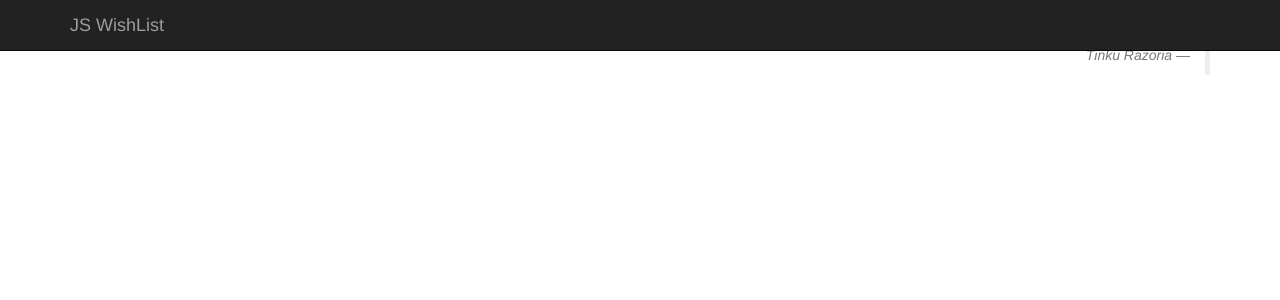
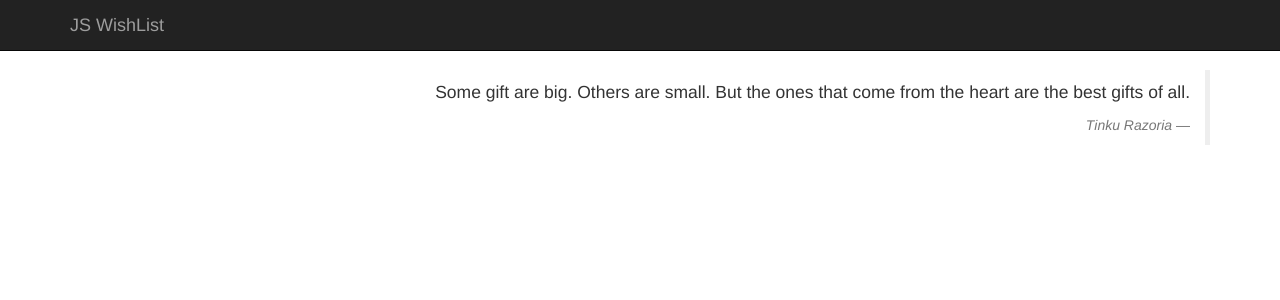
Before and after one commit to jeppestaerk/wishlist, an Angular app: page / in a window 1280 px wide. Shown: the top 300 px of the page. Built offline with nearby package versions, Linux system fonts and the light colour scheme.

Commit message:
styles css update

```diff
--- a/src/styles.css
+++ b/src/styles.css
@@ -1,4 +1,4 @@
 /* You can add global styles to this file, and also import other style files */
 @import "~bootstrap/dist/css/bootstrap.css";
 
-body { padding-bottom: 70px; }
+body { padding-top: 70px; }
```
